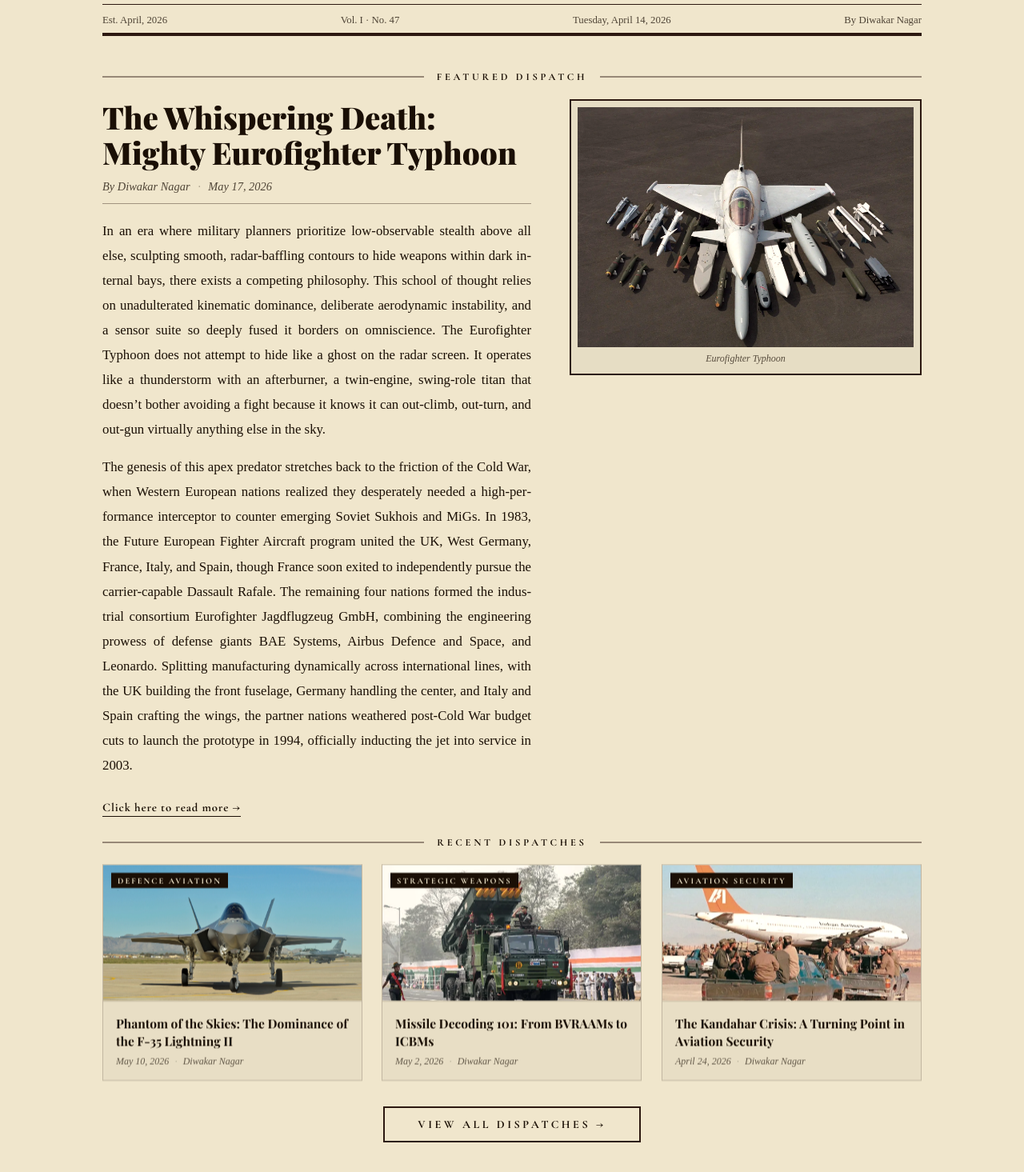
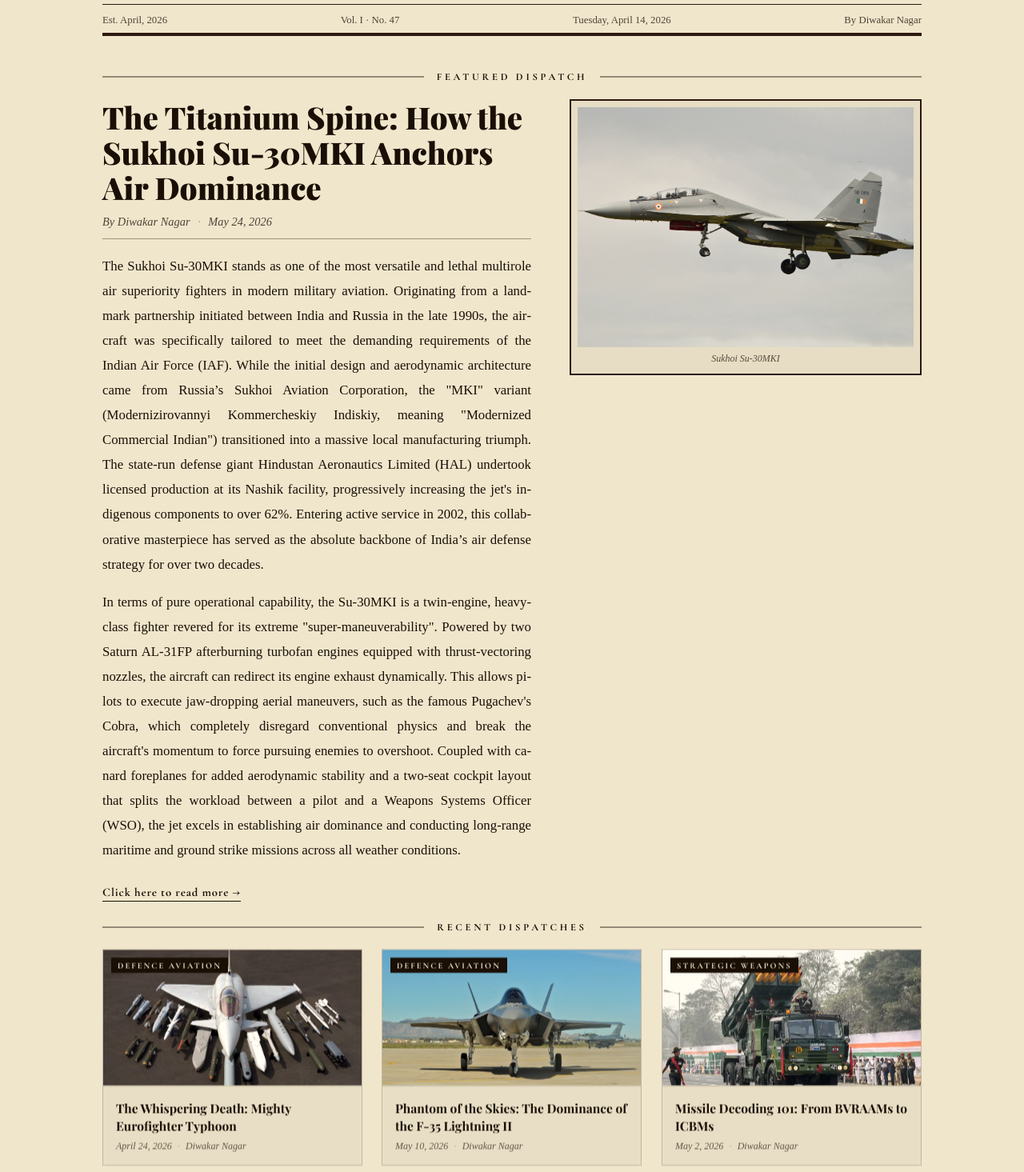
Before and after one commit to diwakar-web/AeroXplore.in, a React (Vite) app in the folder Frontend/: page / in a window 1280 px wide. Shown: the part 225-1690 px from the top of the page at 80% size. Built offline with nearby package versions, Linux system fonts and the light colour scheme; no server answers; a web font is replaced by a local one.

Commit message:
feat: implement AllBlogs, BlogPost, and Home page components with blog data management.

```diff
--- a/Frontend/src/Pages/AllBlogs.jsx
+++ b/Frontend/src/Pages/AllBlogs.jsx
@@ -5,6 +5,14 @@
 
 // ─── Blog Data (single source of truth ,  keep in sync with Home.jsx) ──────────
 const allBlogPosts = [
+  {
+    id: 'su30-mki',
+    title: "The Titanium Spine: How the Sukhoi Su-30MKI Anchors Air Dominance",
+    date: 'May 24, 2026',
+    author: 'Diwakar Nagar',
+    image: '/images/Su30mki.webp',
+    category: 'Defence Aviation',
+  },
   {
     id: 'typhoon',
     title: "The Whispering Death: Mighty Eurofighter Typhoon",
--- a/Frontend/src/Pages/BlogPost.jsx
+++ b/Frontend/src/Pages/BlogPost.jsx
@@ -6,6 +6,21 @@
 const API_BASE = import.meta.env.VITE_API_BASE || 'http://localhost:5000/api';
 
 const postData = {
+  'su30-mki': {
+    title: "The Titanium Spine: How the Sukhoi Su-30MKI Anchors Air Dominance",
+    date: 'May 24, 2026',
+    author: 'Diwakar Nagar',
+    category: 'Defence Aviation',
+    image: '/images/Su30mki.webp',
+    thought: "People sleep peaceably in their beds at night only because rough men stand ready to do violence on their behalf.",
+    content: [
+      "The Sukhoi Su-30MKI stands as one of the most versatile and lethal multirole air superiority fighters in modern military aviation. Originating from a landmark partnership initiated between India and Russia in the late 1990s, the aircraft was specifically tailored to meet the demanding requirements of the Indian Air Force (IAF). While the initial design and aerodynamic architecture came from Russia’s Sukhoi Aviation Corporation, the \"MKI\" variant (Modernizirovannyi Kommercheskiy Indiskiy, meaning \"Modernized Commercial Indian\") transitioned into a massive local manufacturing triumph. The state-run defense giant Hindustan Aeronautics Limited (HAL) undertook licensed production at its Nashik facility, progressively increasing the jet's indigenous components to over 62%. Entering active service in 2002, this collaborative masterpiece has served as the absolute backbone of India’s air defense strategy for over two decades.",
+      "In terms of pure operational capability, the Su-30MKI is a twin-engine, heavy-class fighter revered for its extreme \"super-maneuverability\". Powered by two Saturn AL-31FP afterburning turbofan engines equipped with thrust-vectoring nozzles, the aircraft can redirect its engine exhaust dynamically. This allows pilots to execute jaw-dropping aerial maneuvers, such as the famous Pugachev's Cobra, which completely disregard conventional physics and break the aircraft's momentum to force pursuing enemies to overshoot. Coupled with canard foreplanes for added aerodynamic stability and a two-seat cockpit layout that splits the workload between a pilot and a Weapons Systems Officer (WSO), the jet excels in establishing air dominance and conducting long-range maritime and ground strike missions across all weather conditions.",
+      "The sheer destructive potential of the Su-30MKI is evident in its massive and highly adaptable weapons payload capacity. The aircraft features 12 external hardpoints capable of carrying up to 8,000 kg (approximately 17,600 lbs) of diverse military hardware. For close-in and beyond-visual-range (BVR) dogfights, it deploys lethal air-to-air missiles like the Russian R-77 and R-73, alongside India’s indigenously developed Astra missile. Its ground and maritime strike capabilities are uniquely terrifying; the Su-30MKI remains the only fighter platform in the world modified to air-launch the devastating BrahMos-A, a 2.5-ton supersonic cruise missile. This arsenal is further rounded out by Kh-59 television-guided missiles, anti-radiation missiles designed to destroy enemy radars, laser-guided precision bombs, and a built-in 30mm GSh-30-1 autocannon for close-range engagements.",
+      "While India is the exclusive operator of the highly customized MKI variant—maintaining a formidable fleet of roughly 260 aircraft, the core Su-30 platform boasts global proliferation. The underlying design DNA has spawned specialized variants utilized by several countries around the world. Malaysia flies the Su-30MKM, an advanced cousin heavily influenced by the Indian MKI framework. Other nations utilizing different configurations of the twin-engine Sukhoi family include China (Su-30MKK/MK2), Vietnam, Algeria, Venezuela, Angola, and Belarus, alongside Russia's own aerospace forces. The international footprint of this airframe underscores its reliability and competitive edge over western counterparts like older generation F-15s and F-16s.",
+      "To maintain its edge against emerging fifth-generation stealth threats, the platform is undergoing a monumental modernization initiative known as the \"Super Sukhoi\" upgrade project. Led by HAL and India's Defence Research and Development Organisation (DRDO), this multi-billion dollar program is transforming the aircraft into a advanced \"4.7-generation\" fighter. The centerpiece of this future advancement is the integration of the indigenous Virupaksha radar, a highly advanced Active Electronically Scanned Array (AESA) system utilizing Gallium Nitride technology to track stealth aircraft over immense distances. Combined with brand-new artificial intelligence-driven avionics, redesigned digital glass cockpits, enhanced electronic warfare suites, and structural reinforcements to extend the airframe's service life past 2050, the Sukhoi Su-30MKI is effectively guaranteeing its lethal relevance for decades to come."
+    ]
+  },
   'typhoon': {
     title: "The Whispering Death: Mighty Eurofighter Typhoon",
     date: 'May 17, 2026',
--- a/Frontend/src/Pages/Home.jsx
+++ b/Frontend/src/Pages/Home.jsx
@@ -5,16 +5,24 @@
 import logo from '../assets/logo.webp';
 
 const featuredPost = {
-  id: 'typhoon',
-  title: "The Whispering Death: Mighty Eurofighter Typhoon",
-  date: 'May 17, 2026',
+  id: 'su30-mki',
+  title: "The Titanium Spine: How the Sukhoi Su-30MKI Anchors Air Dominance",
+  date: 'May 24, 2026',
   author: 'Diwakar Nagar',
-  caption: 'Eurofighter Typhoon',
-  para1: `In an era where military planners prioritize low-observable stealth above all else, sculpting smooth, radar-baffling contours to hide weapons within dark internal bays, there exists a competing philosophy. This school of thought relies on unadulterated kinematic dominance, deliberate aerodynamic instability, and a sensor suite so deeply fused it borders on omniscience. The Eurofighter Typhoon does not attempt to hide like a ghost on the radar screen. It operates like a thunderstorm with an afterburner, a twin-engine, swing-role titan that doesn’t bother avoiding a fight because it knows it can out-climb, out-turn, and out-gun virtually anything else in the sky.`,
-  para2: `The genesis of this apex predator stretches back to the friction of the Cold War, when Western European nations realized they desperately needed a high-performance interceptor to counter emerging Soviet Sukhois and MiGs. In 1983, the Future European Fighter Aircraft program united the UK, West Germany, France, Italy, and Spain, though France soon exited to independently pursue the carrier-capable Dassault Rafale. The remaining four nations formed the industrial consortium Eurofighter Jagdflugzeug GmbH, combining the engineering prowess of defense giants BAE Systems, Airbus Defence and Space, and Leonardo. Splitting manufacturing dynamically across international lines, with the UK building the front fuselage, Germany handling the center, and Italy and Spain crafting the wings, the partner nations weathered post-Cold War budget cuts to launch the prototype in 1994, officially inducting the jet into service in 2003.`
+  caption: 'Sukhoi Su-30MKI',
+  para1: `The Sukhoi Su-30MKI stands as one of the most versatile and lethal multirole air superiority fighters in modern military aviation. Originating from a landmark partnership initiated between India and Russia in the late 1990s, the aircraft was specifically tailored to meet the demanding requirements of the Indian Air Force (IAF). While the initial design and aerodynamic architecture came from Russia’s Sukhoi Aviation Corporation, the "MKI" variant (Modernizirovannyi Kommercheskiy Indiskiy, meaning "Modernized Commercial Indian") transitioned into a massive local manufacturing triumph. The state-run defense giant Hindustan Aeronautics Limited (HAL) undertook licensed production at its Nashik facility, progressively increasing the jet's indigenous components to over 62%. Entering active service in 2002, this collaborative masterpiece has served as the absolute backbone of India’s air defense strategy for over two decades.`,
+  para2: `In terms of pure operational capability, the Su-30MKI is a twin-engine, heavy-class fighter revered for its extreme "super-maneuverability". Powered by two Saturn AL-31FP afterburning turbofan engines equipped with thrust-vectoring nozzles, the aircraft can redirect its engine exhaust dynamically. This allows pilots to execute jaw-dropping aerial maneuvers, such as the famous Pugachev's Cobra, which completely disregard conventional physics and break the aircraft's momentum to force pursuing enemies to overshoot. Coupled with canard foreplanes for added aerodynamic stability and a two-seat cockpit layout that splits the workload between a pilot and a Weapons Systems Officer (WSO), the jet excels in establishing air dominance and conducting long-range maritime and ground strike missions across all weather conditions.`
 };
 
 const blogPosts = [
+  {
+    id: 'typhoon',
+    title: " The Whispering Death: Mighty Eurofighter Typhoon",
+    date: ' April 24, 2026',
+    author: 'Diwakar Nagar',
+    image: '/images/typhoon.webp',
+    category: 'Defence Aviation',
+  },
   {
     id: 'f-35',
     title: 'Phantom of the Skies: The Dominance of the F-35 Lightning II',
@@ -32,14 +40,7 @@
     image: '/images/missile.webp',
     category: 'Strategic Weapons'
   },
-  {
-    id: 'ic-814',
-    title: "The Kandahar Crisis: A Turning Point in Aviation Security",
-    date: ' April 24, 2026',
-    author: 'Diwakar Nagar',
-    image: '/images/ic-814.webp',
-    category: 'Aviation Security',
-  },
+
 
 
 ];
@@ -163,7 +164,7 @@
               <div className="featured-right" data-reveal="fade-right" style={{ '--reveal-delay': '0.3s' }}>
                 <div className="featured-photo-frame">
                   <img
-                    src="/images/typhoon.webp"
+                    src="/images/Su30mki.webp"
                     alt="Featured Article"
                     className="featured-photo"
                   />
```
Also changed, not shown: Frontend/public/images/Su30mki.webp (added).
